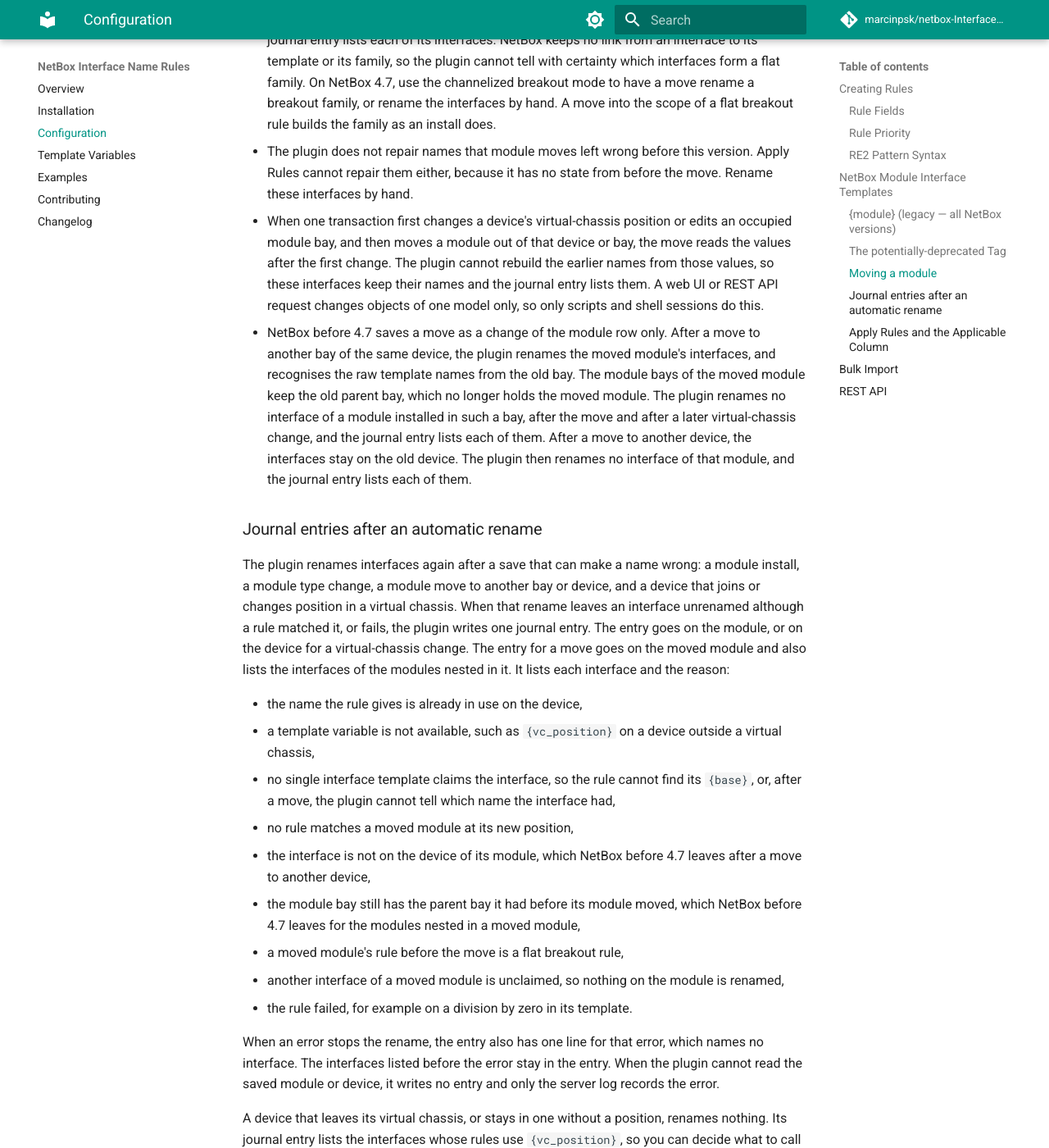
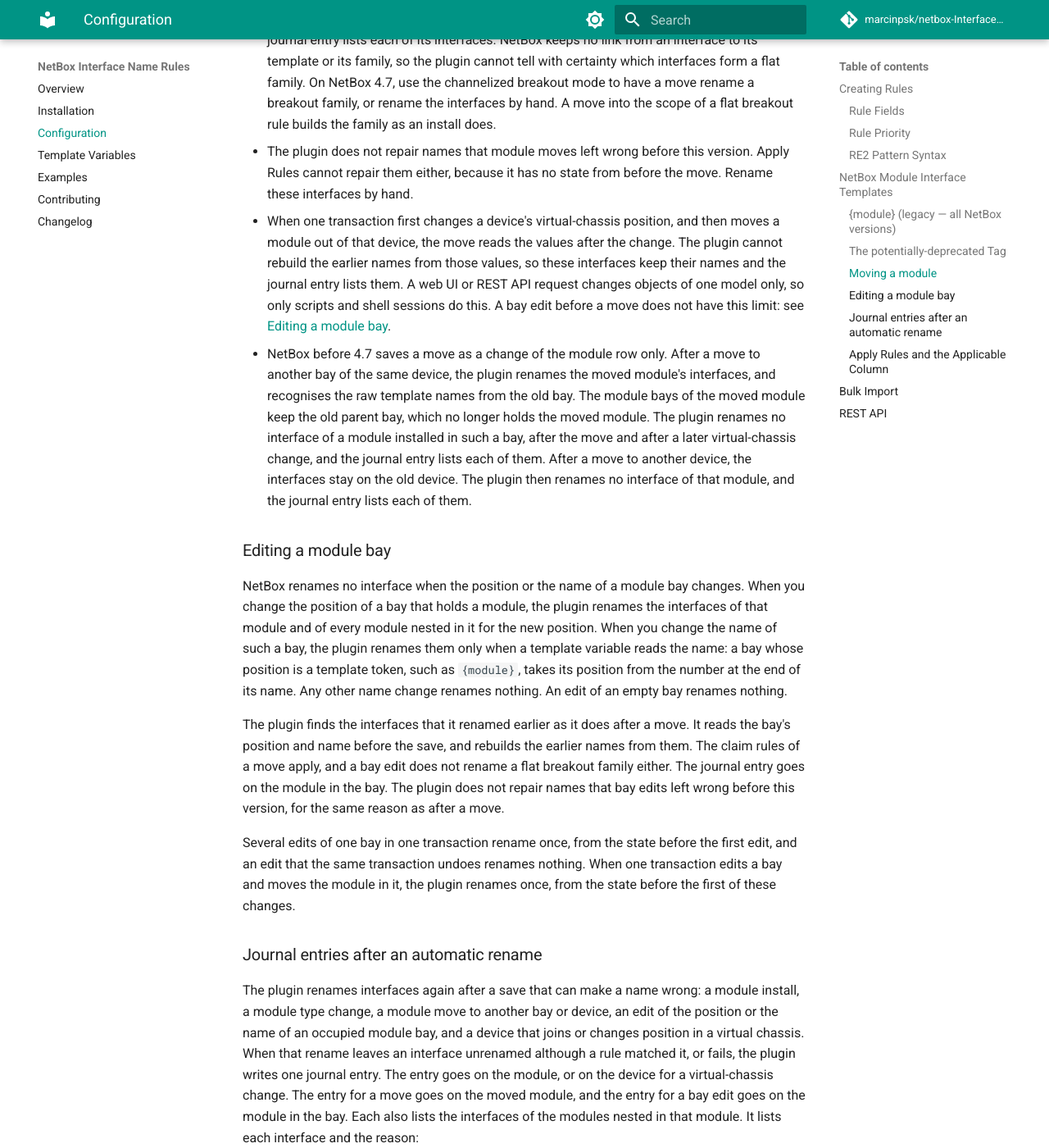
Before and after one commit to marcinpsk/netbox-InterfaceNameRules-plugin, an MkDocs documentation site: the page built from docs/configuration.md, in a window 1280 px wide and 1400 px high, scrolled down 3555 px. Shown: the whole window at 82% size. Built offline with MkDocs 1.6.1 and Material for MkDocs 9.7.7, drawn with Linux system fonts in a browser that asks for light colours; comment, search, counter and statistics services are not loaded; some of the changed text lies outside the part shown.

Commit message:
docs: describe the bay edit rename trigger and drop its limit before a move
The glossary, the configuration guide, the README and ADR 0015 now list
an edit of an occupied module bay's position or name as a rename trigger.
The guide says when a name edit renames interfaces, where the journal
entry goes, and how several edits and a move in one transaction
coalesce. ADR 0015 records why the bay edit shares the reapply of the
module in the bay, and why a name edit that no variable reads is not a
trigger.

The limit for a transaction that edits a bay and then moves a module out
of it is gone, because the move now keeps the naming from before the
edit. The limit stays for a virtual-chassis change before a move, because
a device reapply and a module reapply do not share a previous state.
Names that bay edits left wrong before this version stay wrong, as after
a move.

```diff
--- a/docs/configuration.md
+++ b/docs/configuration.md
@@ -129,12 +129,13 @@
 - The plugin does not repair names that module moves left wrong before this
   version. Apply Rules cannot repair them either, because it has no state from
   before the move. Rename these interfaces by hand.
-- When one transaction first changes a device's virtual-chassis position or edits
-  an occupied module bay, and then moves a module out of that device or bay, the
-  move reads the values after the first change. The plugin cannot rebuild the
-  earlier names from those values, so these interfaces keep their names and the
-  journal entry lists them. A web UI or REST API request changes objects of one
-  model only, so only scripts and shell sessions do this.
+- When one transaction first changes a device's virtual-chassis position, and
+  then moves a module out of that device, the move reads the values after the
+  change. The plugin cannot rebuild the earlier names from those values, so
+  these interfaces keep their names and the journal entry lists them. A web UI
+  or REST API request changes objects of one model only, so only scripts and
+  shell sessions do this. A bay edit before a move does not have this limit:
+  see [Editing a module bay](#editing-a-module-bay).
 - NetBox before 4.7 saves a move as a change of the module row only. After a
   move to another bay of the same device, the plugin renames the moved module's
   interfaces, and recognises the raw template names from the old bay. The
@@ -145,30 +146,58 @@
   interfaces stay on the old device. The plugin then renames no interface of
   that module, and the journal entry lists each of them.
 
+### Editing a module bay
+
+NetBox renames no interface when the position or the name of a module bay
+changes. When you change the position of a bay that holds a module, the plugin
+renames the interfaces of that module and of every module nested in it for the
+new position. When you change the name of such a bay, the plugin renames them
+only when a template variable reads the name: a bay whose position is a
+template token, such as `{module}`, takes its position from the number at the
+end of its name. Any other name change renames nothing. An edit of an empty bay
+renames nothing.
+
+The plugin finds the interfaces that it renamed earlier as it does after a
+move. It reads the bay's position and name before the save, and rebuilds the
+earlier names from them. The claim rules of a move apply, and a bay edit does
+not rename a flat breakout family either. The journal entry goes on the module
+in the bay. The plugin does not repair names that bay edits left wrong before
+this version, for the same reason as after a move.
+
+Several edits of one bay in one transaction rename once, from the state before
+the first edit, and an edit that the same transaction undoes renames nothing.
+When one transaction edits a bay and moves the module in it, the plugin renames
+once, from the state before the first of these changes.
+
 ### Journal entries after an automatic rename
 
 The plugin renames interfaces again after a save that can make a name wrong: a
 module install, a module type change, a module move to another bay or device,
-and a device that joins or changes position in a virtual chassis. When that
-rename leaves an interface unrenamed although a rule matched it, or fails, the
-plugin writes one journal entry. The entry goes on the module, or on the device
-for a virtual-chassis change. The entry for a move goes on the moved module and
-also lists the interfaces of the modules nested in it. It lists each interface
-and the reason:
+an edit of the position or the name of an occupied module bay, and a device
+that joins or changes position in a virtual chassis. When that rename leaves an
+interface unrenamed although a rule matched it, or fails, the plugin writes one
+journal entry. The entry goes on the module, or on the device for a
+virtual-chassis change. The entry for a move goes on the moved module, and the
+entry for a bay edit goes on the module in the bay. Each also lists the
+interfaces of the modules nested in that module. It lists each interface and
+the reason:
 
 - the name the rule gives is already in use on the device,
 - a template variable is not available, such as `{vc_position}` on a device
   outside a virtual chassis,
 - no single interface template claims the interface, so the rule cannot find its
-  `{base}`, or, after a move, the plugin cannot tell which name the interface had,
-- no rule matches a moved module at its new position,
+  `{base}`, or, after a move or a bay edit, the plugin cannot tell which name the
+  interface had,
+- no rule matches a moved module, or the module in an edited bay, at its new
+  position,
 - the interface is not on the device of its module, which NetBox before 4.7
   leaves after a move to another device,
 - the module bay still has the parent bay it had before its module moved,
   which NetBox before 4.7 leaves for the modules nested in a moved module,
-- a moved module's rule before the move is a flat breakout rule,
-- another interface of a moved module is unclaimed, so nothing on the module is
-  renamed,
+- the rule of a moved module, or of the module in an edited bay, before the
+  change is a flat breakout rule,
+- another interface of the module is unclaimed after a move or a bay edit, so
+  nothing on the module is renamed,
 - the rule failed, for example on a division by zero in its template.
 
 When an error stops the rename, the entry also has one line for that error,
```
Also changed, not shown: CONTEXT.md (+3 -3 lines), README.md (+1 -1 lines), docs/adr/0015-reapply-from-a-rename-trigger-with-its-previous-state.md (+2 -2 lines), docs/index.md (+1 -1 lines).
